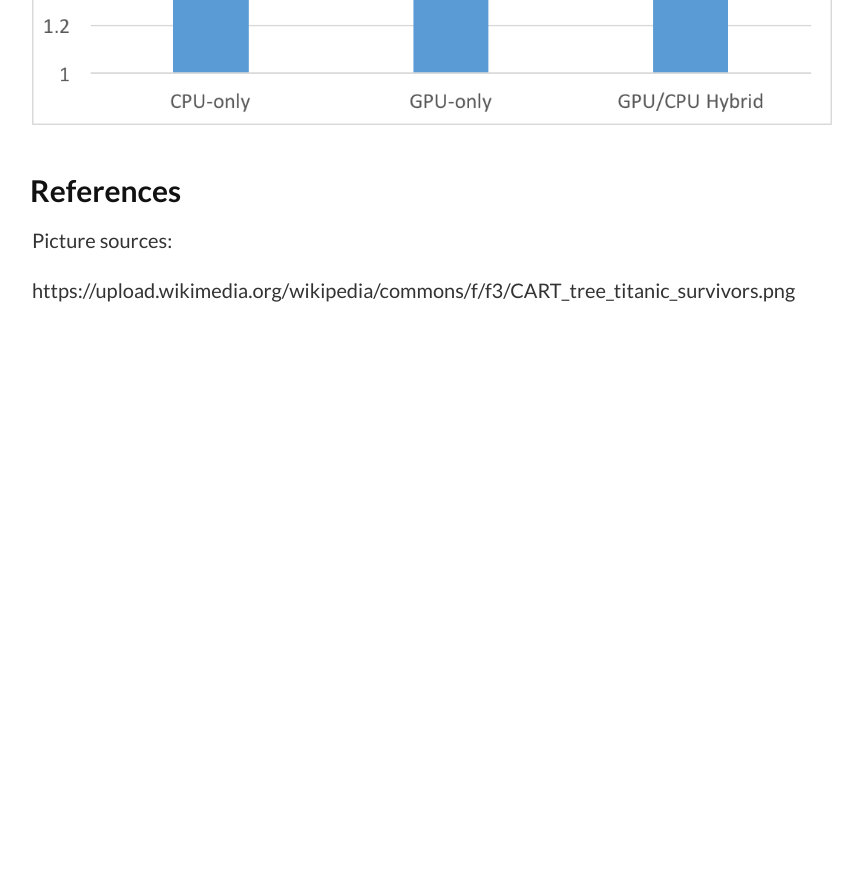
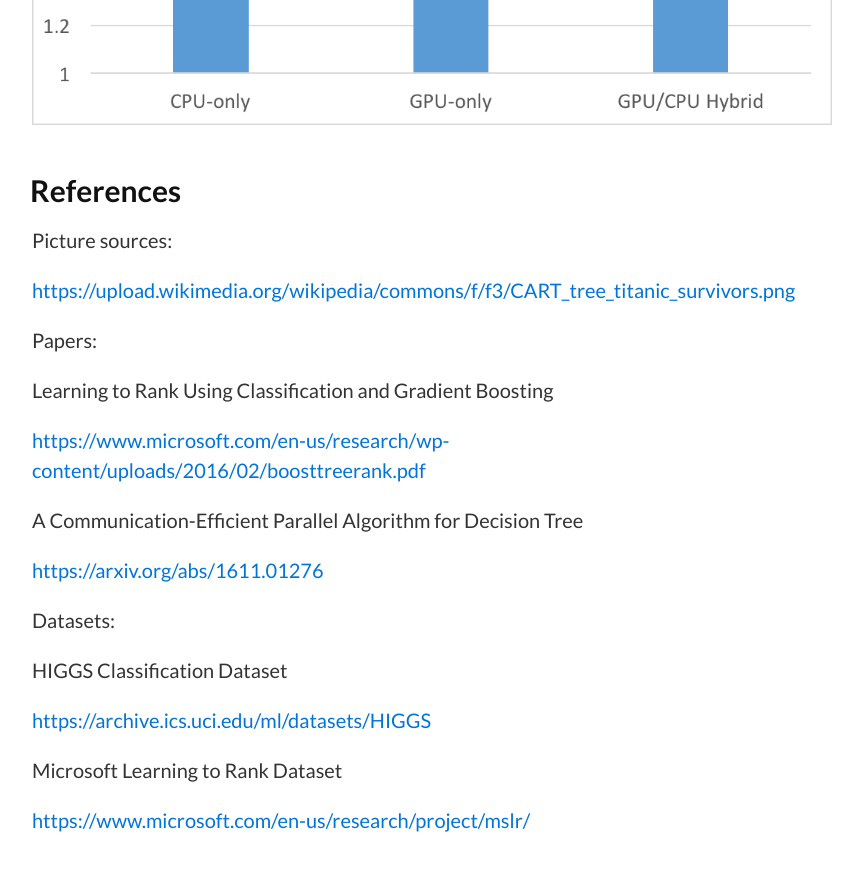
Before and after one commit to raypeng/DGBDT, a Jekyll site: the page built from index.md, in a window 1280 px wide and 900 px high, scrolled down 12743 px. Shown: the top 871 px of the window, without its empty margins (208-1071 px from the left). Built offline with Jekyll 4.4.1, drawn with Linux system fonts in a browser that asks for light colours; our own code applies the rules of GitHub Pages for plain Markdown files; before the commit the page ends 13148 px from its top, so only the background shows below that.

Commit message:
complete references section

```diff
--- a/index.md
+++ b/index.md
@@ -381,4 +381,24 @@ devise an optimal dynamic scheduling policy.
 
 Picture sources:
 
-https://upload.wikimedia.org/wikipedia/commons/f/f3/CART_tree_titanic_survivors.png
+[https://upload.wikimedia.org/wikipedia/commons/f/f3/CART_tree_titanic_survivors.png](https://upload.wikimedia.org/wikipedia/commons/f/f3/CART_tree_titanic_survivors.png)
+
+Papers:
+
+Learning to Rank Using Classification and Gradient Boosting
+
+[https://www.microsoft.com/en-us/research/wp-content/uploads/2016/02/boosttreerank.pdf](https://www.microsoft.com/en-us/research/wp-content/uploads/2016/02/boosttreerank.pdf)
+
+A Communication-Efficient Parallel Algorithm for Decision Tree
+
+[https://arxiv.org/abs/1611.01276](https://arxiv.org/abs/1611.01276)
+
+Datasets:
+
+HIGGS Classification Dataset
+
+[https://archive.ics.uci.edu/ml/datasets/HIGGS](https://archive.ics.uci.edu/ml/datasets/HIGGS)
+
+Microsoft Learning to Rank Dataset
+
+[https://www.microsoft.com/en-us/research/project/mslr/](https://www.microsoft.com/en-us/research/project/mslr/)
```
